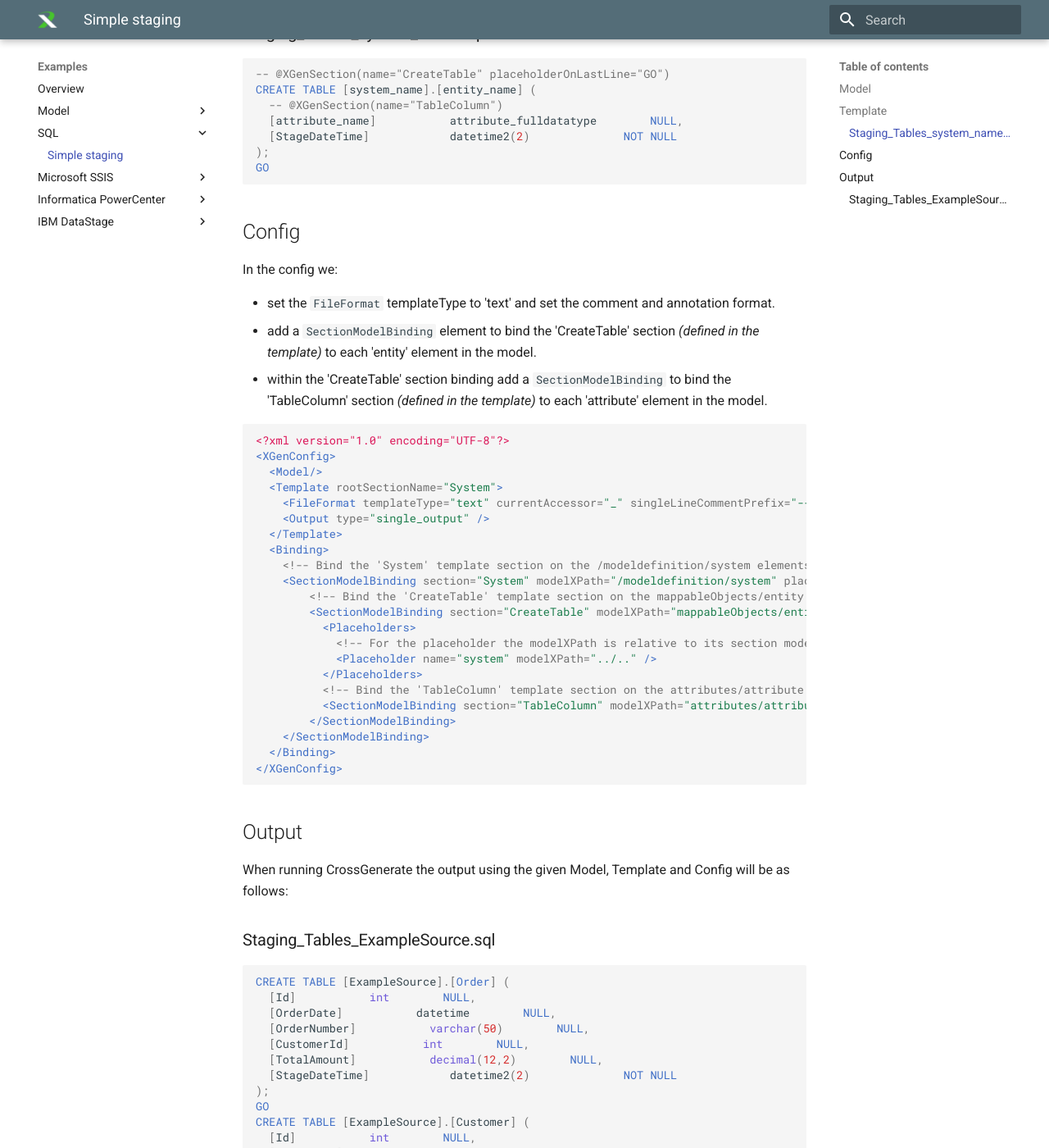
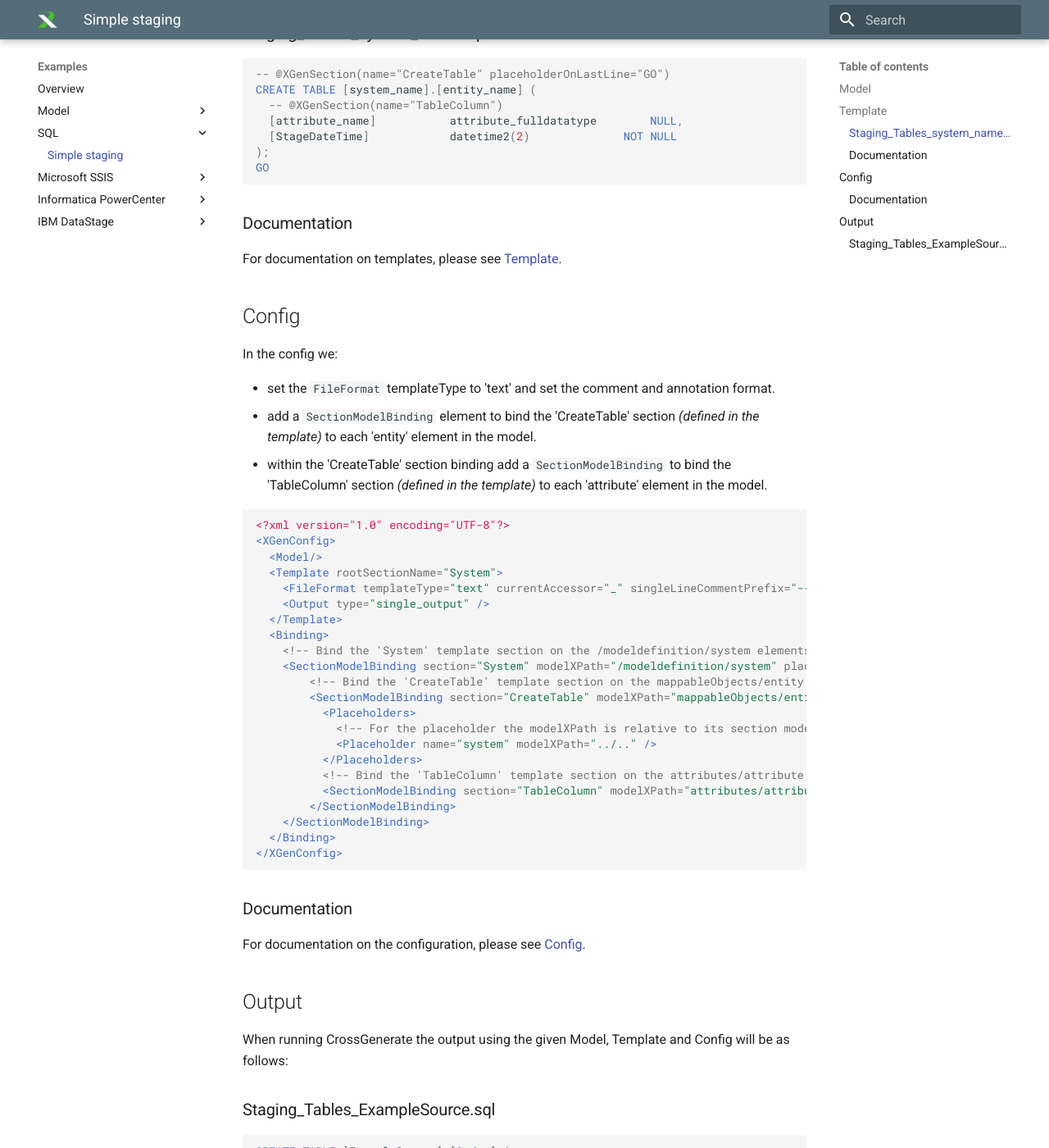
Before and after one commit to CrossBreezeNL/CrossGenerate, an MkDocs documentation site: the page built from Documentation/docs/Examples/SQL/Simple_staging.md, in a window 1280 px wide and 1400 px high, scrolled down 505 px. Shown: the whole window at 82% size. Built offline with MkDocs 1.6.1 and Material for MkDocs 9.7.7, drawn with Linux system fonts in a browser that asks for light colours; old or Windows-style settings are respelled for this version of MkDocs.

Commit message:
Added links to docs.
Related Work Items: #89

````diff
--- a/Documentation/docs/Examples/SQL/Simple_staging.md
+++ b/Documentation/docs/Examples/SQL/Simple_staging.md
@@ -19,6 +19,9 @@ CREATE TABLE [system_name].[entity_name] (
 );
 GO
 ```
+
+### Documentation
+For documentation on templates, please see [Template](../../Template).
 
 ## Config
 In the config we:
@@ -52,6 +55,9 @@ In the config we:
 </XGenConfig>
 ```
 
+### Documentation
+For documentation on the configuration, please see [Config](../../Config).
+
 ## Output
 When running CrossGenerate the output using the given Model, Template and Config will be as follows:
 
````
